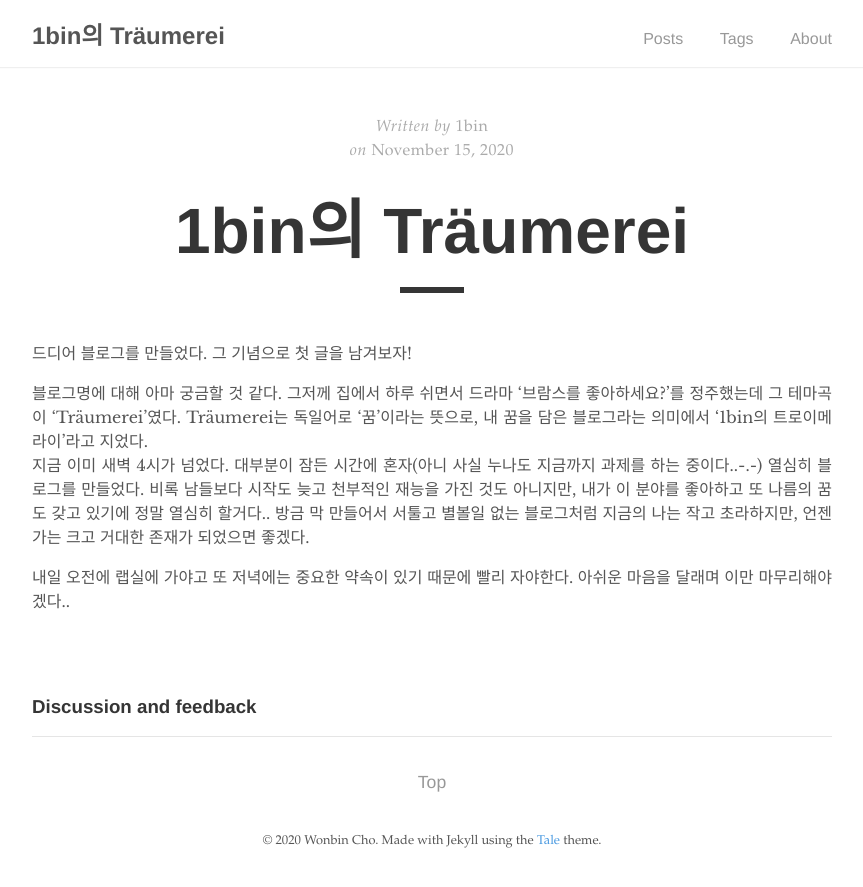
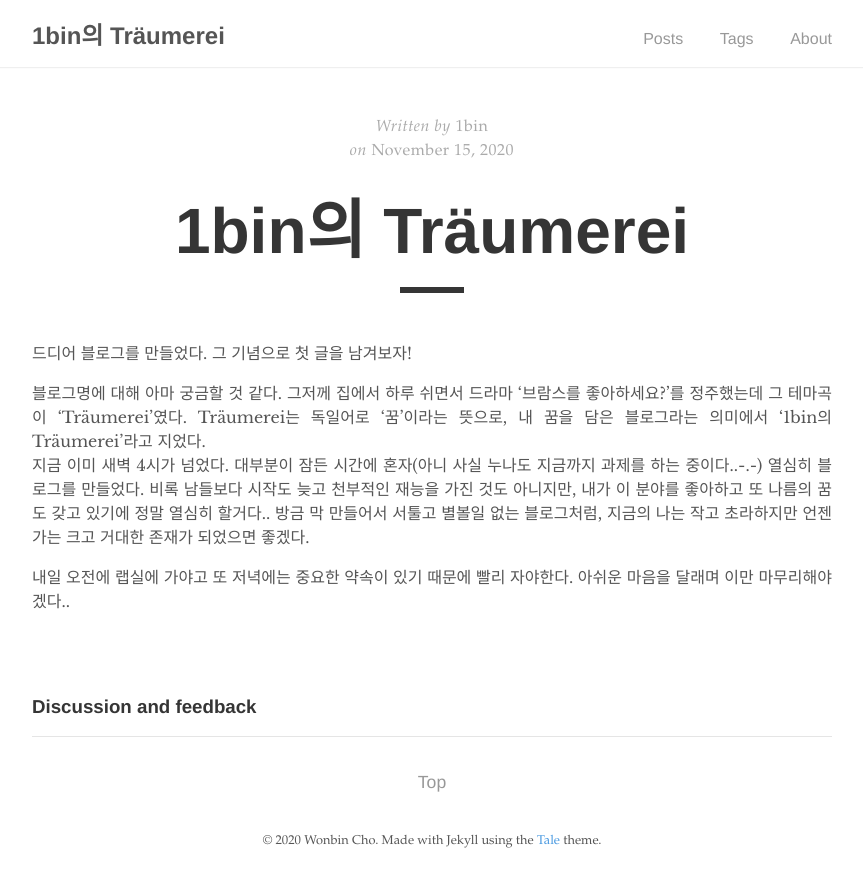
Before and after one commit to 1bin01/1bin01.github.io, a Jekyll site: the page built from _posts/2020-11-15-my-first-posting.md, in a window 1280 px wide. Shown: the top 887 px of the page, without its empty margins (208-1071 px from the left). Built offline with Jekyll 4.4.1, drawn with Linux system fonts in a browser that asks for light colours; comment, search, counter and statistics services are not loaded.

Commit message:
Update 2020-11-15-my-first-posting.md

```diff
--- a/_posts/2020-11-15-my-first-posting.md
+++ b/_posts/2020-11-15-my-first-posting.md
@@ -8,8 +8,8 @@ tags: Tale
 
 드디어 블로그를 만들었다. 그 기념으로 첫 글을 남겨보자!
 
-블로그명에 대해 아마 궁금할 것 같다. 그저께 집에서 하루 쉬면서 드라마 '브람스를 좋아하세요?'를 정주했는데 그 테마곡이 'Träumerei'였다. Träumerei는 독일어로 '꿈'이라는 뜻으로, 내 꿈을 담은 블로그라는 의미에서 '1bin의 트로이메라이'라고 지었다.
-지금 이미 새벽 4시가 넘었다. 대부분이 잠든 시간에 혼자(아니 사실 누나도 지금까지 과제를 하는 중이다..-.-) 열심히 블로그를 만들었다. 비록 남들보다 시작도 늦고 천부적인 재능을 가진 것도 아니지만, 내가 이 분야를 좋아하고 또 나름의 꿈도 갖고 있기에 정말 열심히 할거다.. 방금 막 만들어서 서툴고 별볼일 없는 블로그처럼 지금의 나는 작고 초라하지만, 언젠가는 크고 거대한 존재가 되었으면 좋겠다.
+블로그명에 대해 아마 궁금할 것 같다. 그저께 집에서 하루 쉬면서 드라마 '브람스를 좋아하세요?'를 정주했는데 그 테마곡이 'Träumerei'였다. Träumerei는 독일어로 '꿈'이라는 뜻으로, 내 꿈을 담은 블로그라는 의미에서 '1bin의 Träumerei'라고 지었다.
+지금 이미 새벽 4시가 넘었다. 대부분이 잠든 시간에 혼자(아니 사실 누나도 지금까지 과제를 하는 중이다..-.-) 열심히 블로그를 만들었다. 비록 남들보다 시작도 늦고 천부적인 재능을 가진 것도 아니지만, 내가 이 분야를 좋아하고 또 나름의 꿈도 갖고 있기에 정말 열심히 할거다.. 방금 막 만들어서 서툴고 별볼일 없는 블로그처럼, 지금의 나는 작고 초라하지만 언젠가는 크고 거대한 존재가 되었으면 좋겠다.
 
 
 내일 오전에 랩실에 가야고 또 저녁에는 중요한 약속이 있기 때문에 빨리 자야한다. 아쉬운 마음을 달래며 이만 마무리해야겠다..
```
